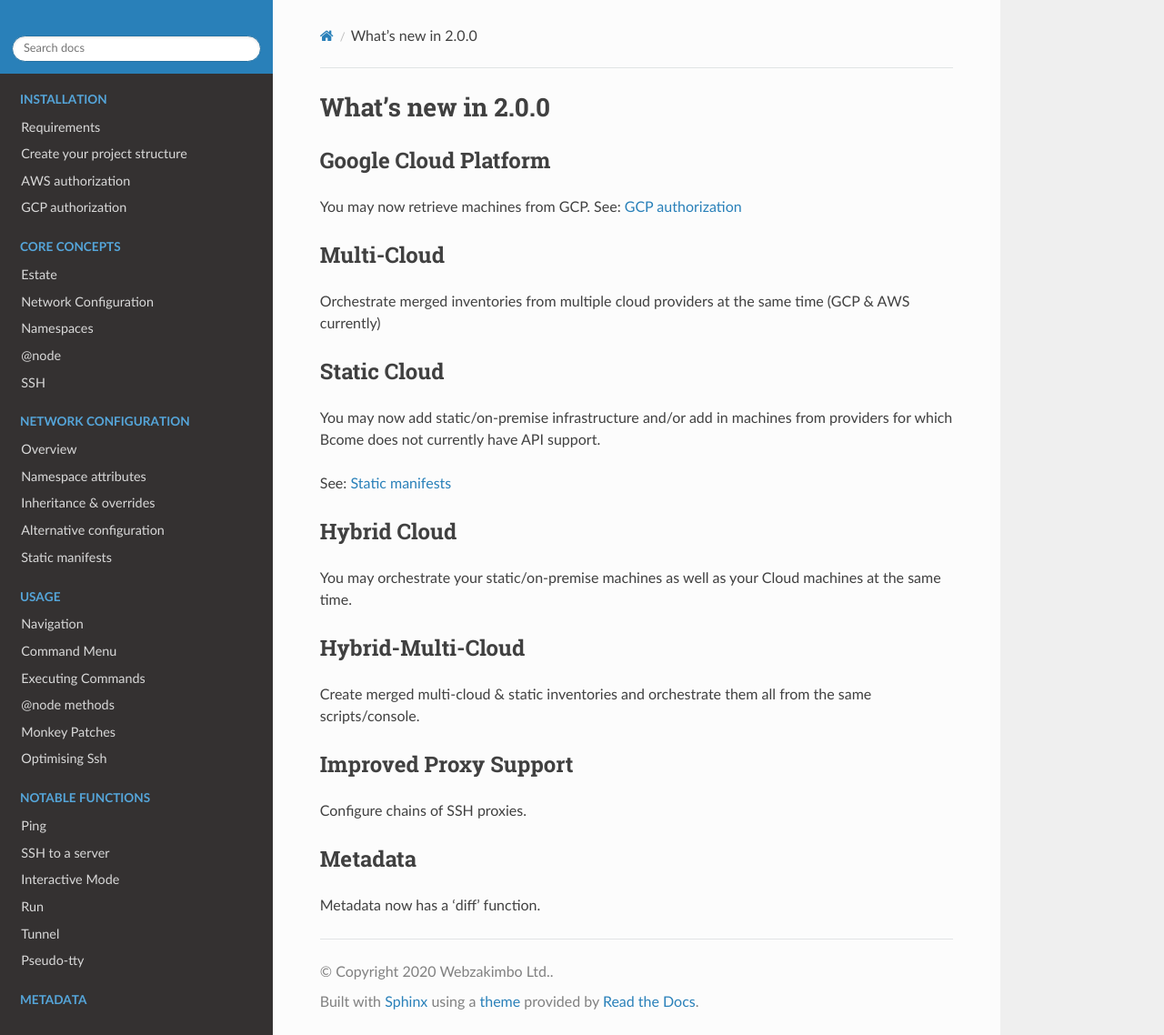
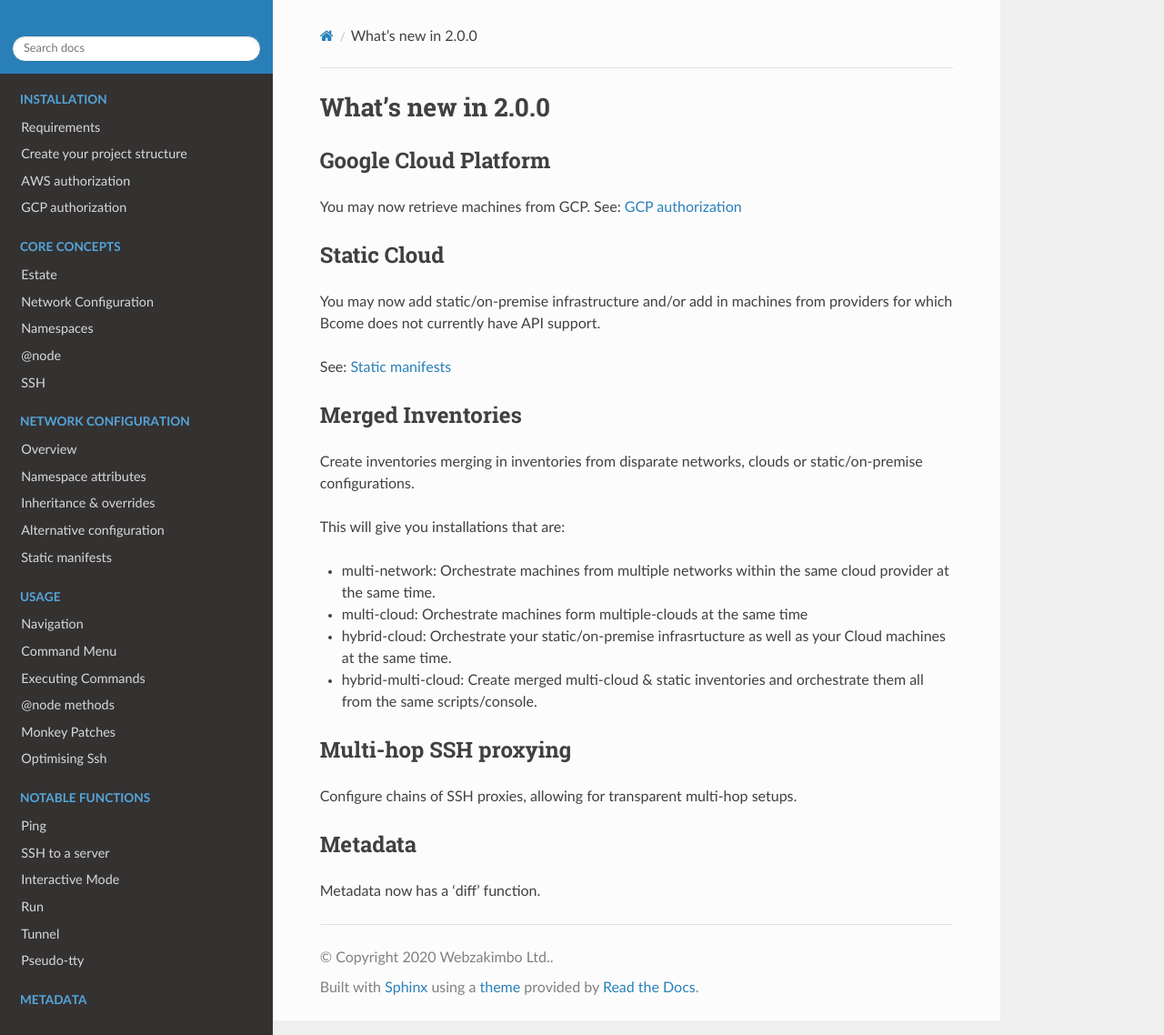
Before and after one commit to webzakimbo/bcome-read-the-docs, a Sphinx documentation site: the page built from docs/source/whats-new-in-2.0.0.rst, in a window 1280 px wide and 1138 px high. Shown: the whole window at 91% size. Built offline with Sphinx 7.4.7 and the Read the Docs theme 2.0.0, drawn with Linux system fonts in a browser that asks for light colours; pages that are not in the unit, such as notebooks, are missing from menus.

Commit message:
Modified what's new page

```diff
--- a/docs/source/whats-new-in-2.0.0.rst
+++ b/docs/source/whats-new-in-2.0.0.rst
@@ -9,11 +9,6 @@ Google Cloud Platform
 
 You may now retrieve machines from GCP. See: :doc:`getting-started/prepare-gcp-access`
 
-Multi-Cloud
------------
-
-Orchestrate merged inventories from multiple cloud providers at the same time (GCP & AWS currently)
-
 Static Cloud
 ------------
 
@@ -21,20 +16,23 @@ You may now add static/on-premise infrastructure and/or add in machines from pro
 
 See: :doc:`network/static-manifests`
 
-Hybrid Cloud
-------------
 
-You may orchestrate your static/on-premise machines as well as your Cloud machines at the same time.
-
-Hybrid-Multi-Cloud
+Merged Inventories
 ------------------
 
-Create merged multi-cloud & static inventories and orchestrate them all from the same scripts/console.
+Create inventories merging in inventories from disparate networks, clouds or static/on-premise configurations.
 
-Improved Proxy Support
+This will give you installations that are:
+
+* multi-network: Orchestrate machines from multiple networks within the same cloud provider at the same time.
+* multi-cloud: Orchestrate machines form multiple-clouds at the same time
+* hybrid-cloud:  Orchestrate your static/on-premise infrasrtucture as well as your Cloud machines at the same time.
+* hybrid-multi-cloud: Create merged multi-cloud & static inventories and orchestrate them all from the same scripts/console.
+
+Multi-hop SSH proxying
 ----------------------
 
-Configure chains of SSH proxies.
+Configure chains of SSH proxies, allowing for transparent multi-hop setups.
 
 Metadata
 --------
```
Also changed, not shown: 1 other file.
